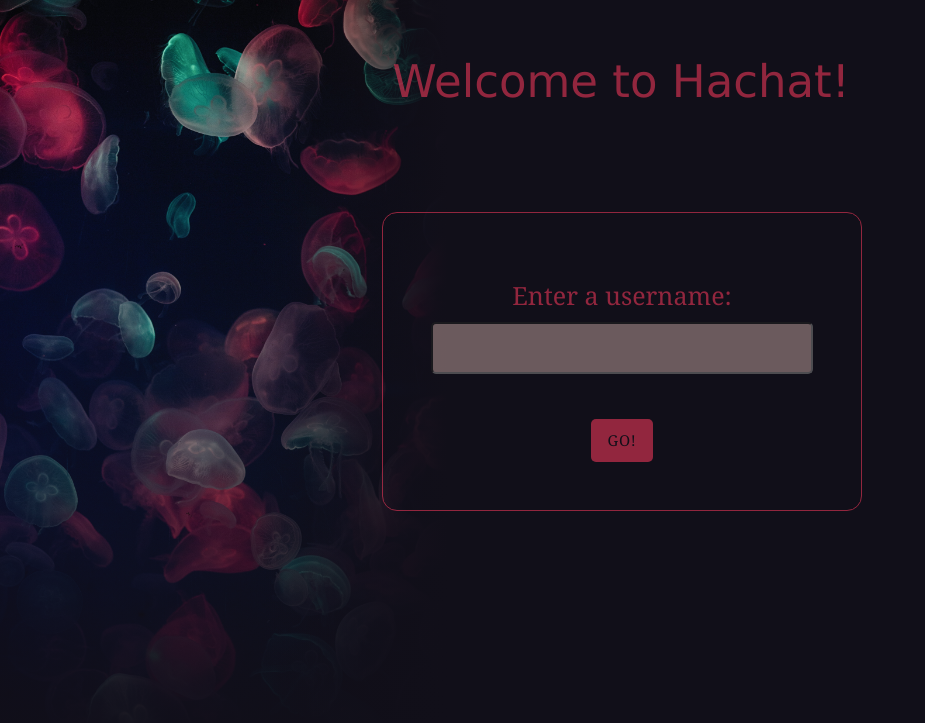
After one commit to havy-nguyen/Hachat-Flask-SocketIO, a Flask app: template project/templates/index.html in a window 1280 px wide. The commit adds this page. Shown: the top 723 px of the page, without its empty margins (0-925 px from the left). Run offline with Flask 2, Linux system fonts and the light colour scheme; the template is opened without the code that fills it, so the values that code supplies are empty; some libraries are stand-ins or nearby versions.

Commit message:
Username page.

```diff
--- a/application.py
+++ b/application.py
@@ -1,5 +1,4 @@
-from project import app
-
+from project import app, socketio
 
 if __name__ == "__main__":
-    app.run(debug=True)
+  socketio.run(app, debug=True)
--- a/project/__init__.py
+++ b/project/__init__.py
@@ -7,4 +7,4 @@ app.config["SECRET_KEY"] = os.getenv("SECRET_KEY")
 socketio = SocketIO(app)
 
 
-from project import routes
+from project import chat
--- /dev/null
+++ b/project/static/chat.js
@@ -0,0 +1,4 @@
+const username = localStorage.getItem('username');
+  if (username == null){
+    window.location = "/";
+  }
--- /dev/null
+++ b/project/static/index.js
@@ -0,0 +1,27 @@
+const username = localStorage.getItem('username');
+if (username){
+  window.location = "/chat";
+
+} else {
+
+  const usernameInput = document.querySelector('#usernameInput');
+  const submit = document.querySelector('#usernameSubmitBtn');
+
+  submit.addEventListener('click', getUsername, false)
+
+  function getUsername (event) {
+
+    event.preventDefault();
+    if (usernameInput.value.length < 1) {
+      txt = "Please choose a username!";
+      document.querySelector('#txt').innerHTML = txt;
+      return;
+    };
+
+    // Save username to local storage
+    localStorage.setItem('username', usernameInput.value);
+
+    // Go to chat
+    window.location = "/chat";
+  }
+}
--- a/project/static/main.css
+++ b/project/static/main.css
@@ -10,3 +10,104 @@ body {
   background-repeat: no-repeat;
   background-position: left center;
 }
+
+@keyframes fade-in {
+  0% {
+    opacity: 0;
+  }
+  60% {
+    opacity: 0;
+  }
+}
+
+#usernameForm {
+  font-size: 25px;
+  color: rgb(233, 54, 87);
+  border-radius: 15px;
+  border: 1px solid rgb(233, 54, 87);
+  margin: 3rem;
+  width: 480px;
+  min-height: 250px;
+  text-align: center;
+  font-family: Georgia, 'Times New Roman', Times, serif;
+
+  opacity: 60%;
+  position: right;
+  animation-name: fade-in;
+  animation-duration: 2s;
+  animation-fill-mode: forwards;
+  animation-timing-function: ease-in-out;
+}
+
+.input-box {
+  background-color: rgb(168, 141, 139);
+  border-radius: 5px;
+  color: rgb(17, 15, 25);
+  font-family: monospace;
+  box-sizing: border-box;
+  padding: 5px;
+  width: 100%;
+}
+
+.input-box:focus {
+  outline: none;
+}
+
+#txt {
+  color: rgb(168, 141, 139);
+  font-family: monospace;
+  font-size: 16px;
+  padding-bottom: 1rem;
+}
+
+.submit-button {
+  border-radius: 5px;
+  background-color: rgb(233, 54, 87);
+  border: none;
+  color: rgb(17, 15, 25);
+  cursor: pointer;
+  font-size: 15px;
+  letter-spacing: 0.05rem;
+  margin-top: 0.5rem;
+  padding: 10px 16px;
+  text-transform: uppercase;
+}
+
+.submit-button:hover,
+.submit-button:focus {
+  filter: brightness(130%);
+}
+
+@keyframes move {
+  0% {
+      left: 0%;
+      opacity: 0;
+  }
+  30% {
+      left: 10%;
+      opacity: 0;
+}
+  100% {
+      left: 20%;
+  }
+}
+
+.welcome {
+  font-size: 45px;
+  color: rgb(233, 54, 87);
+  margin: 3rem;
+  max-width: 550px;
+  min-height: 50px;
+  text-align: center;
+  font-family: 'Lucida Sans', 'Lucida Sans Regular', 'Lucida Grande', 'Lucida Sans Unicode', Geneva, Verdana, sans-serif;
+  opacity: 60%;
+  position: relative;
+  animation-name: move;
+  animation-duration: 2s;
+  animation-fill-mode: forwards;
+  animation-iteration-count: initial;
+}
+
+.channel-box {
+  background-color: khaki;
+}
--- /dev/null
+++ b/project/templates/index.html
@@ -0,0 +1,22 @@
+{% extends "layout.html" %}
+
+{% block body %}
+<div class="container">
+  <div class="row">
+    <div class="col-9 welcome mt-5">Welcome to Hachat!</div>
+    <div class="col-9">
+      <form id="usernameForm" action="" class="p-5 float-right">
+        <div id="txt"></div>
+        Enter a username:<br>
+        <input type="text" id="usernameInput" class="mt-2 input-box"><br><br>
+        <input type="button" id="usernameSubmitBtn" class="submit-button" value="Go!">
+      </form>
+    </div>
+  </div>
+</div>
+{% endblock %}
+
+{% block js %}
+<!-- JS file -->
+<script src="{{ url_for('static', filename='index.js') }}"></script>
+{% endblock %}
--- a/project/templates/layout.html
+++ b/project/templates/layout.html
@@ -5,7 +5,7 @@
   <meta charset="utf-8" />
   <meta name="viewport" content="width=device-width, initial-scale=1, shrink-to-fit=no" />
 
-  <title>Online Messenger</title>
+  <title>Hachat</title>
 
   <link rel="stylesheet" href="https://stackpath.bootstrapcdn.com/bootstrap/4.5.0/css/bootstrap.min.css"
     integrity="sha384-9aIt2nRpC12Uk9gS9baDl411NQApFmC26EwAOH8WgZl5MYYxFfc+NcPb1dKGj7Sk" crossorigin="anonymous" />
@@ -14,15 +14,21 @@
 </head>
 
 <body>
-  <header></header>
+  <header>
+    {% block banner %}{% endblock %}
+  </header>
 
   <main>
-    {% block banner %}{% endblock %} {% block body %}{% endblock %}
+    {% block body %}{% endblock %}
   </main>
 
-  <footer class="container mt-5 footer"></footer>
+  <footer>
   {% block bottom %}{% endblock %}
+  </footer>
 
+  {% block js %}{% endblock %}
+
+  <!-- Bootstrap -->
   <script src="https://code.jquery.com/jquery-3.5.1.slim.min.js"
     integrity="sha384-DfXdz2htPH0lsSSs5nCTpuj/zy4C+OGpamoFVy38MVBnE+IbbVYUew+OrCXaRkfj"
     crossorigin="anonymous"></script>
```
Also changed, not shown: project/chat.py (added, +11 -0 lines), project/routes.py (deleted, +0 -7 lines), project/templates/chat.html (added, +23 -0 lines).
